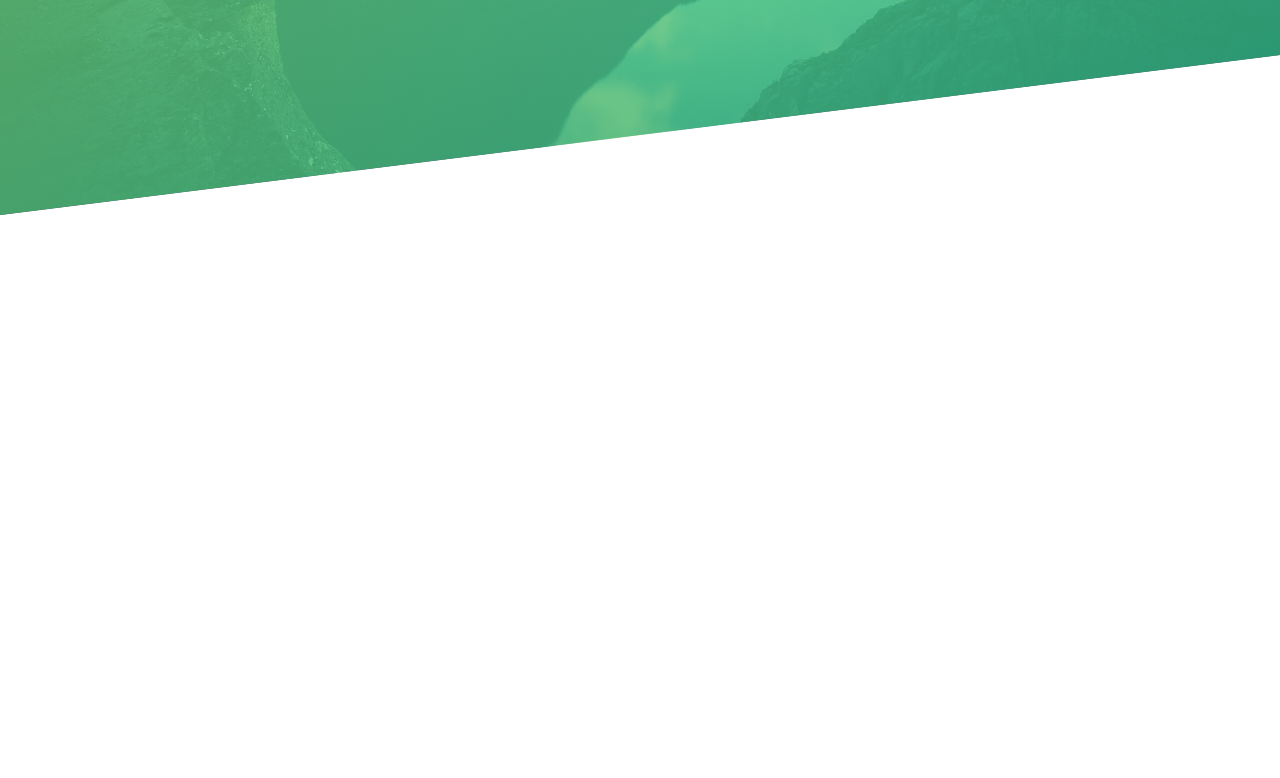
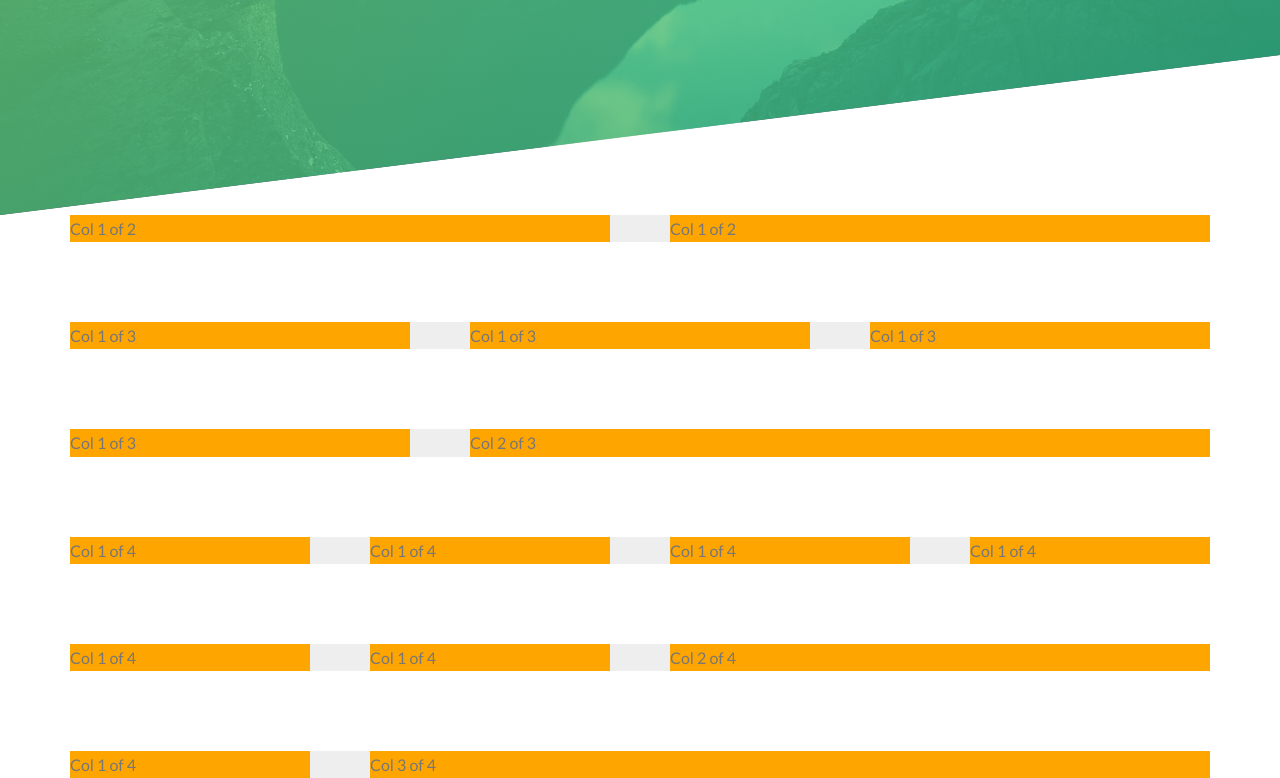
Before and after one commit to guilhermewaess/html-sass-learning, a website: page index.html in a window 1280 px wide. Shown: the part 545-1323 px from the top of the page. Before the commit the page ends 800 px from the top, so only its background shows below. Drawn offline with nearby package versions, Linux system fonts and the light colour scheme; files that its build step writes are made by us from their sources.

Commit message:
kind of grid with float

```diff
--- a/index.html
+++ b/index.html
@@ -1,5 +1,6 @@
 <!DOCTYPE html>
 <html>
+
 <head>
   <meta charset="UTF-8">
   <meta name="viewport" content="width=device-width, initial-scale=1.0">
@@ -13,6 +14,7 @@
 
   <title>Natours | Exciting tours for adventurous people</title>
 </head>
+
 <body>
   <header class="header">
     <div class="header__logo-box">
@@ -28,5 +30,74 @@
       <a href="#" class="btn btn--white btn--animated">Discover our tours</a>
     </div>
   </header>
+
+  <section class="grid-test">
+    <div class="row">
+      <div class="col-1-of-2">
+        Col 1 of 2
+      </div>
+      <div class="col-1-of-2">
+        Col 1 of 2
+      </div>
+    </div>
+
+    <div class="row">
+      <div class="col-1-of-3">
+        Col 1 of 3
+      </div>
+      <div class="col-1-of-3">
+        Col 1 of 3
+      </div>
+      <div class="col-1-of-3">
+        Col 1 of 3
+      </div>
+    </div>
+
+    <div class="row">
+      <div class="col-1-of-3">
+        Col 1 of 3
+      </div>
+      <div class="col-2-of-3">
+        Col 2 of 3
+      </div>
+    </div>
+
+    <div class="row">
+      <div class="col-1-of-4">
+        Col 1 of 4
+      </div>
+      <div class="col-1-of-4">
+        Col 1 of 4
+      </div>
+      <div class="col-1-of-4">
+        Col 1 of 4
+      </div>
+      <div class="col-1-of-4">
+        Col 1 of 4
+      </div>
+    </div>
+
+    <div class="row">
+      <div class="col-1-of-4">
+        Col 1 of 4
+      </div>
+      <div class="col-1-of-4">
+        Col 1 of 4
+      </div>
+      <div class="col-2-of-4">
+        Col 2 of 4
+      </div>
+    </div>
+
+    <div class="row">
+      <div class="col-1-of-4">
+        Col 1 of 4
+      </div>
+      <div class="col-3-of-4">
+        Col 3 of 4
+      </div>
+    </div>
+  </section>
 </body>
+
 </html>
--- a/sass/abstracts/_mixins.scss
+++ b/sass/abstracts/_mixins.scss
@@ -0,0 +1,7 @@
+@mixin clearfix {
+  &::after{
+    content: "";
+    display: table;
+    clear: both;
+  }
+}
--- a/sass/abstracts/_variables.scss
+++ b/sass/abstracts/_variables.scss
@@ -1,6 +1,13 @@
+// COLORS
 $color-light-green: #7ed56f;
 $color-medium-green: #55c57a;
 $color-dark-green: #28b485;
 $color-black: #000;
 $color-white: #fff;
 $color-grey-dark: #777;
+
+// GRID
+
+$grid-width: 71.25rem;
+$gutter-vertical: 5rem;
+$gutter-horizontal: 3.75rem;
--- a/sass/base/_base.scss
+++ b/sass/base/_base.scss
@@ -2,7 +2,7 @@
 *::after,
 *::before {
   margin: 0;
-  overflow: 0;
+  padding: 0;
   box-sizing: inherit;
 }
 
--- /dev/null
+++ b/sass/layout/_grid.scss
@@ -0,0 +1,44 @@
+.row {
+  max-width: $grid-width;
+  background-color: #eee;
+  margin: 0 auto;
+
+  &:not(:last-child) {
+    margin-bottom: $gutter-vertical;
+  }
+
+  @include clearfix;
+
+  [class^="col-"] {
+    background-color: orange;
+    float: left;
+
+    &:not(:last-child) {
+      margin-right: $gutter-horizontal;
+    }
+  }
+
+  .col-1-of-2 {
+    width: calc((100% - #{$gutter-horizontal}) / 2);
+  }
+
+  .col-1-of-3 {
+    width: calc((100% - 2 * #{$gutter-horizontal}) / 3);
+  }
+
+  .col-2-of-3 {
+    width: calc(2 * ((100% - (2 * #{$gutter-horizontal})) / 3) + #{$gutter-horizontal});
+  }
+
+  .col-1-of-4 {
+    width: calc((100% - 3 * #{$gutter-horizontal}) / 4);
+  }
+
+  .col-2-of-4 {
+    width: calc(2 * ((100% - 3 * #{$gutter-horizontal}) / 4) + #{$gutter-horizontal});
+  }
+
+  .col-3-of-4 {
+    width: calc(3 * ((100% - 3 * #{$gutter-horizontal}) / 4) + 2 * #{$gutter-horizontal});
+  }
+}
--- a/sass/main.scss
+++ b/sass/main.scss
@@ -10,5 +10,6 @@
 @import "components/button";
 
 @import "layout/header";
+@import "layout/grid";
 
 @import "pages/home";
```
